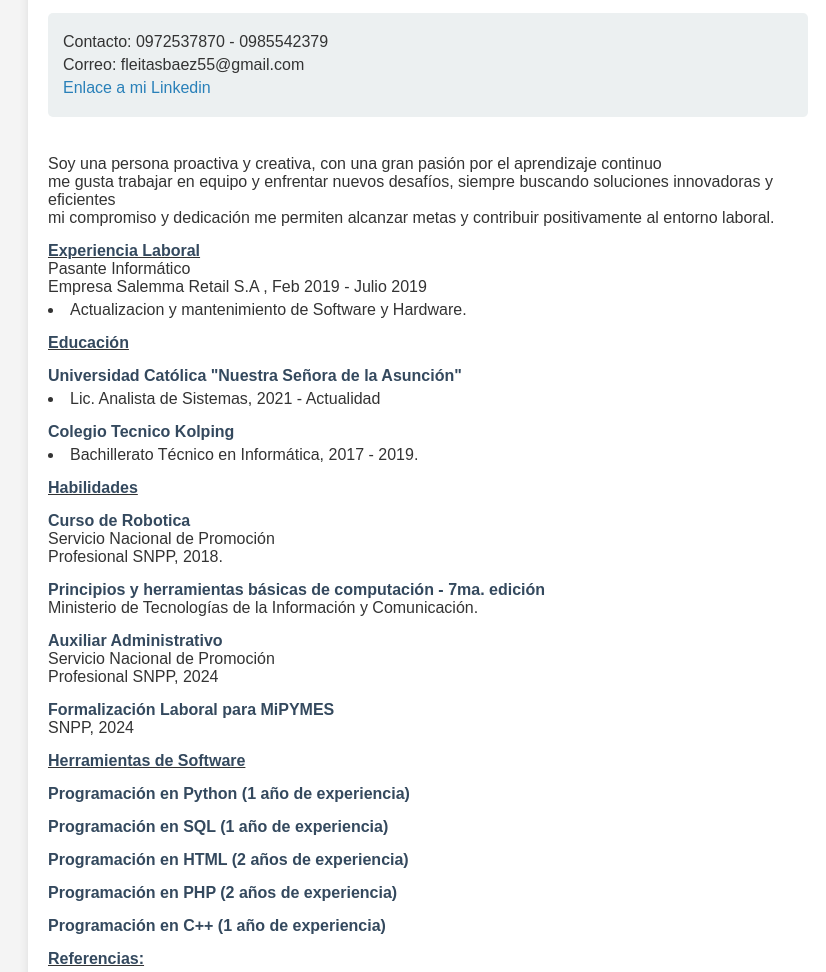
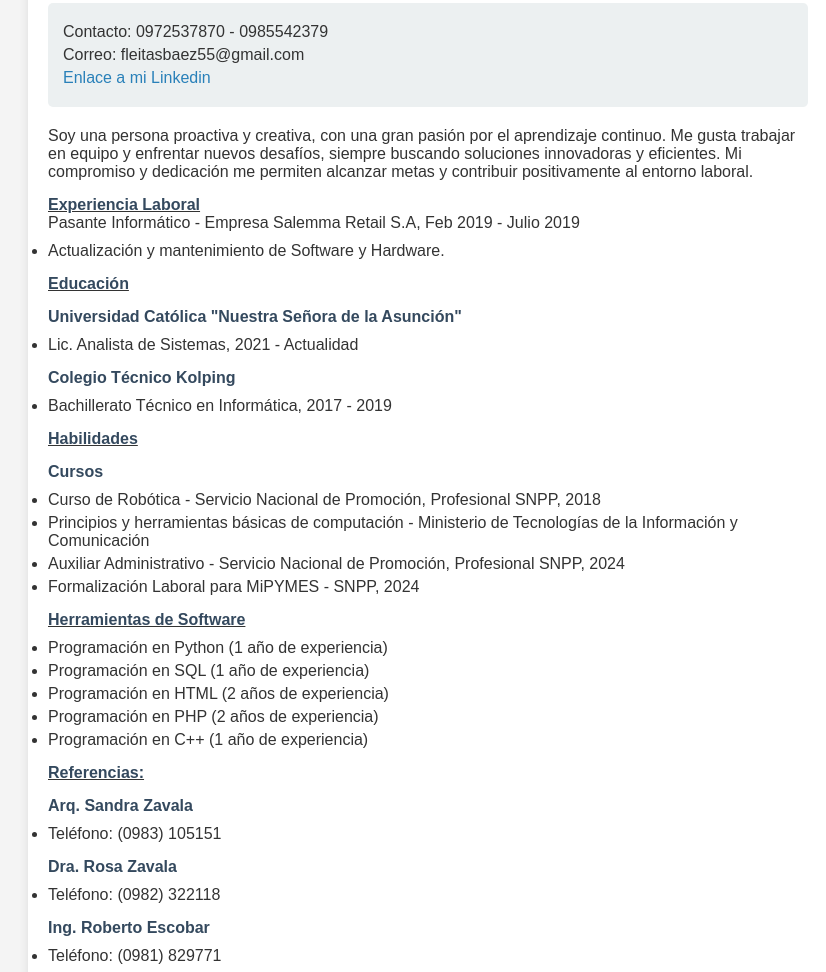
Before and after one commit to ferfleitass/CurriculumVitae, a plain HTML site: page index.html in a window 1280 px wide. Shown: the part 309-1281 px from the top of the page, without its empty margins (212-1038 px from the left). Drawn offline with Linux system fonts and the light colour scheme.

Commit message:
Update index.html

```diff
--- a/index.html
+++ b/index.html
@@ -1,89 +1,79 @@
 <!DOCTYPE html>
-<html lang = "es">
+<html lang="es">
 <head>
     <meta charset="UTF-8">
-        <meta name = "viewport" content="width=device,initial-scale=1.0">
+    <meta name="viewport" content="width=device, initial-scale=1.0">
     <title>Curriculum Vitae</title>
     <link rel="stylesheet" href="styles.css">
+</head>
 <body>
     <div class="container">
-            <h1></h1>
-            <div class = "img-container">
-            <img src="cv2.jpg" class="profile-img">
+        <h1>Fernando Pedro Fleitas Báez</h1>
+        <div class="img-container">
+            <img src="cv2.jpg" class="profile-img" alt="Perfil">
         </div>
 
-
-            <header>
-            <h1> Fernando Pedro Fleitas Báez</h1>
-            <h2> Analista de Sistemas</h2>
-            <section class = "contact-info">
-                <p> Contacto: 0972537870 - 0985542379</p>
-
-                <p> Correo: fleitasbaez55@gmail.com</p>
-                <p><a href=" https://www.linkedin.com/in/fernando-fleitas-baez">Enlace a mi Linkedin</p></a>
+        <h2>Analista de Sistemas</h2>
+        <section class="contact-info">
+            <p>Contacto: 0972537870 - 0985542379</p>
+            <p>Correo: fleitasbaez55@gmail.com</p>
+            <p><a href="https://www.linkedin.com/in/fernando-fleitas-baez">Enlace a mi Linkedin</a></p>
         </section>
 
-            <br> Soy una persona proactiva y creativa, con una gran pasión por el aprendizaje continuo
-            <br>me gusta trabajar en equipo y enfrentar nuevos desafíos, siempre buscando soluciones innovadoras y eficientes
-            <br> mi compromiso y dedicación me permiten alcanzar metas y contribuir positivamente al entorno laboral.
+        <p>Soy una persona proactiva y creativa, con una gran pasión por el aprendizaje continuo. Me gusta trabajar en equipo y enfrentar nuevos desafíos, siempre buscando soluciones innovadoras y eficientes. Mi compromiso y dedicación me permiten alcanzar metas y contribuir positivamente al entorno laboral.</p>
 
         <u><h4>Experiencia Laboral</h4></u>
-            <p> Pasante Informático </p>
-            <p> Empresa Salemma Retail S.A , Feb 2019 - Julio 2019 </p>
-            <li> Actualizacion y mantenimiento de Software y Hardware.</li>
+        <p>Pasante Informático - Empresa Salemma Retail S.A, Feb 2019 - Julio 2019</p>
+        <ul>
+            <li>Actualización y mantenimiento de Software y Hardware.</li>
+        </ul>
 
         <u><h4>Educación</h4></u>
-            <h4> Universidad Católica "Nuestra Señora de la Asunción" </h4>
-            <li> Lic. Analista de Sistemas, 2021 - Actualidad </li>
-            <h4> Colegio Tecnico Kolping </h4>
-            <li> Bachillerato Técnico en Informática, 2017 - 2019.</li>
+        <h4>Universidad Católica "Nuestra Señora de la Asunción"</h4>
+        <ul>
+            <li>Lic. Analista de Sistemas, 2021 - Actualidad</li>
+        </ul>
+        <h4>Colegio Técnico Kolping</h4>
+        <ul>
+            <li>Bachillerato Técnico en Informática, 2017 - 2019</li>
+        </ul>
 
         <u><h4>Habilidades</h4></u>
-            <h4> Curso de Robotica </h4>
-            <p> Servicio Nacional de Promoción</p>
-            <p> Profesional SNPP, 2018.</p>
-
-            <h4> Principios y herramientas básicas de computación - 7ma. edición </h4>
-            <p> Ministerio de Tecnologías de la Información y Comunicación.</p>
-
-            <h4> Auxiliar Administrativo </h4>
-            <p> Servicio Nacional de Promoción</p>
-            <p> Profesional SNPP, 2024</p>
-
-            <h4> Formalización Laboral para MiPYMES</h4>
-            <p> SNPP, 2024</p>
-
+        <h4>Cursos</h4>
+        <ul>
+            <li>Curso de Robótica - Servicio Nacional de Promoción, Profesional SNPP, 2018</li>
+            <li>Principios y herramientas básicas de computación - Ministerio de Tecnologías de la Información y Comunicación</li>
+            <li>Auxiliar Administrativo - Servicio Nacional de Promoción, Profesional SNPP, 2024</li>
+            <li>Formalización Laboral para MiPYMES - SNPP, 2024</li>
+        </ul>
 
         <u><h4>Herramientas de Software</h4></u>
-            <h4> Programación en Python (1 año de experiencia) </h4>
-            <h4> Programación en SQL (1 año de experiencia)</h4>
-            <h4> Programación en HTML (2 años de experiencia)</h4>
-            <h4> Programación en PHP (2 años de experiencia)</h4>
-            <h4> Programación en C++ (1 año de experiencia)</h4>
+        <ul>
+            <li>Programación en Python (1 año de experiencia)</li>
+            <li>Programación en SQL (1 año de experiencia)</li>
+            <li>Programación en HTML (2 años de experiencia)</li>
+            <li>Programación en PHP (2 años de experiencia)</li>
+            <li>Programación en C++ (1 año de experiencia)</li>
+        </ul>
 
-
-
-
-            <u><h4> Referencias:</h4></u>
-            <h4> Arq. Sandra Zavala</h4>
-            <li> Teléfono: (0983) 105151</li>
-
-            <h4> Dra. Rosa Zavala </h4>
-            <li> Teléfono: (0982) 322118</li>
-
-            <h4> Ing. Roberto Escobar</h4>
-            <li> Teléfono: (0981) 829771</li>
+        <u><h4>Referencias:</h4></u>
+        <h4>Arq. Sandra Zavala</h4>
+        <ul>
+            <li>Teléfono: (0983) 105151</li>
+        </ul>
+        <h4>Dra. Rosa Zavala</h4>
+        <ul>
+            <li>Teléfono: (0982) 322118</li>
+        </ul>
+        <h4>Ing. Roberto Escobar</h4>
+        <ul>
+            <li>Teléfono: (0981) 829771</li>
+        </ul>
 
         <footer>
-                <p>&copy;2024 - Fernando Fleitas</p>
+            <p>&copy; 2024 - Fernando Fleitas</p>
             <p><a href="https://github.com/ferfleitass">Git Hub</a></p>
         </footer>
-
-
-
-            </header>
-
     </div>
 </body>
-    </head>
 </html>
```
Lines whose indentation alone changed are shown as unchanged.
